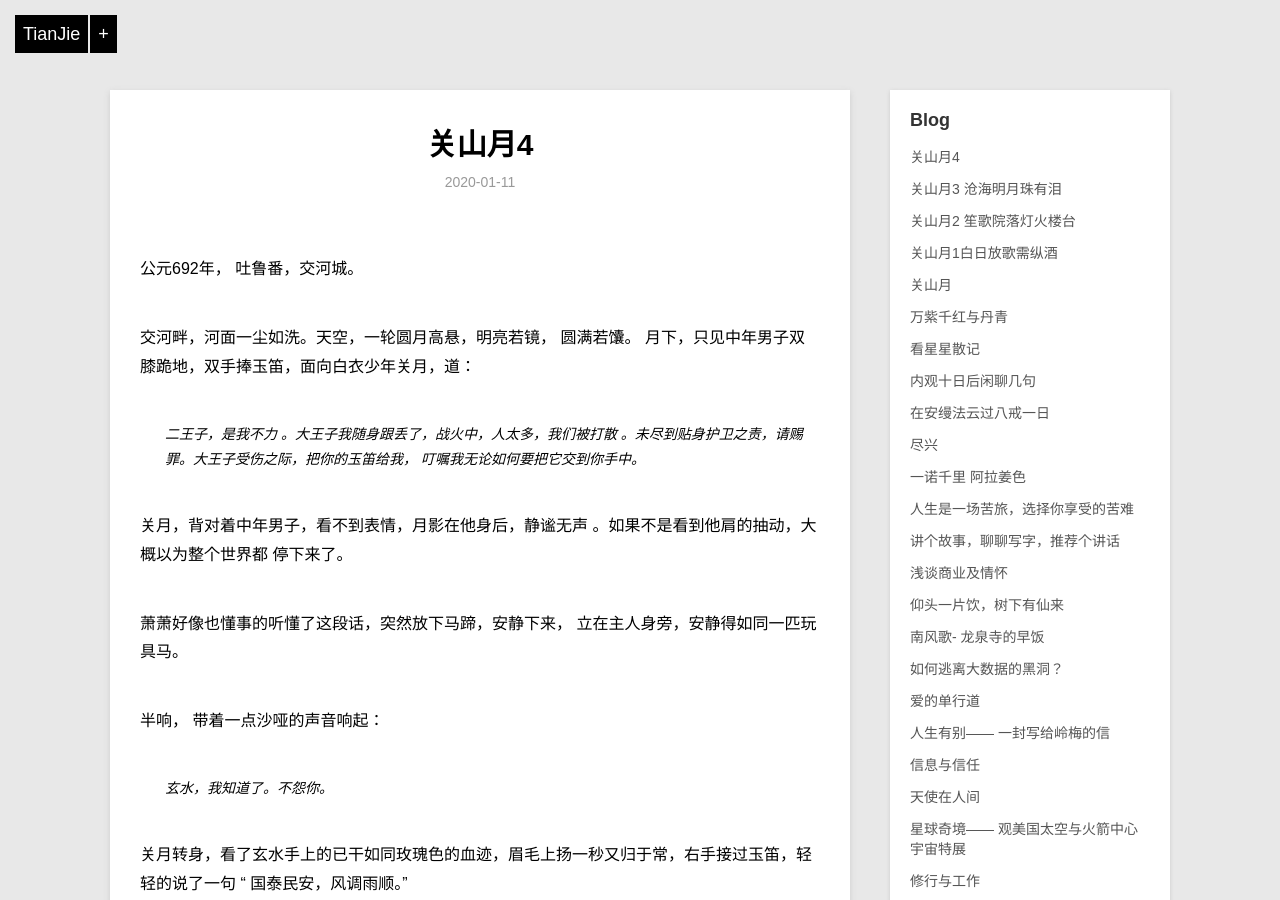
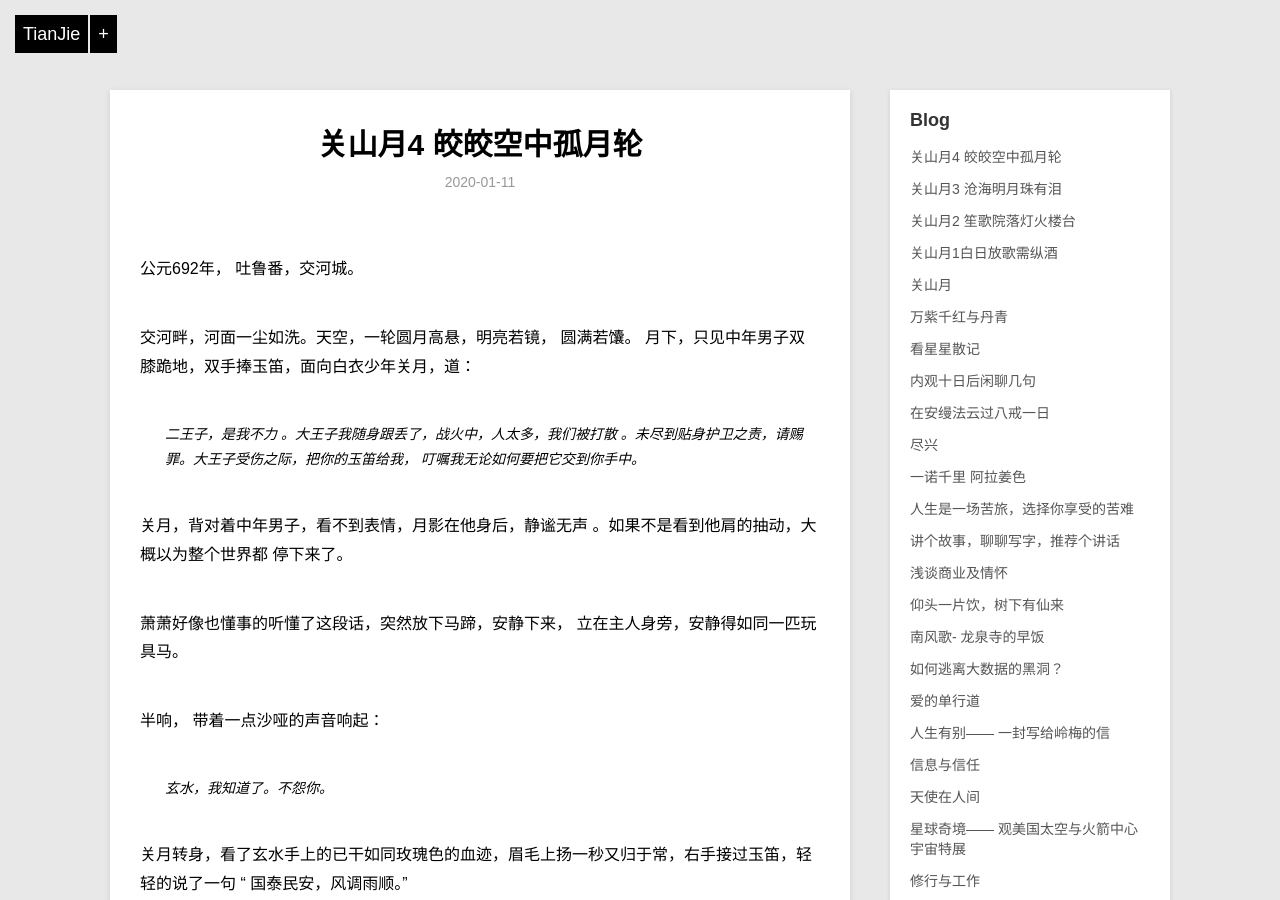
Before and after one commit to violettianjie/violettianjie.github.io, a Jekyll site: the page built from _posts/blog/2020-01-11-guanshanyue4.md, in a window 1280 px wide and 900 px high. Built offline with Jekyll 4.4.1, drawn with Linux system fonts in a browser that asks for light colours.

Commit message:
Update 2020-01-11-guanshanyue4.md

```diff
--- a/_posts/blog/2020-01-11-guanshanyue4.md
+++ b/_posts/blog/2020-01-11-guanshanyue4.md
@@ -1,6 +1,6 @@
 ---
 layout: post
-title: "关山月4"
+title: "关山月4 皎皎空中孤月轮"
 description: "皎皎空中孤月轮"
 category: blog
 ---
```
